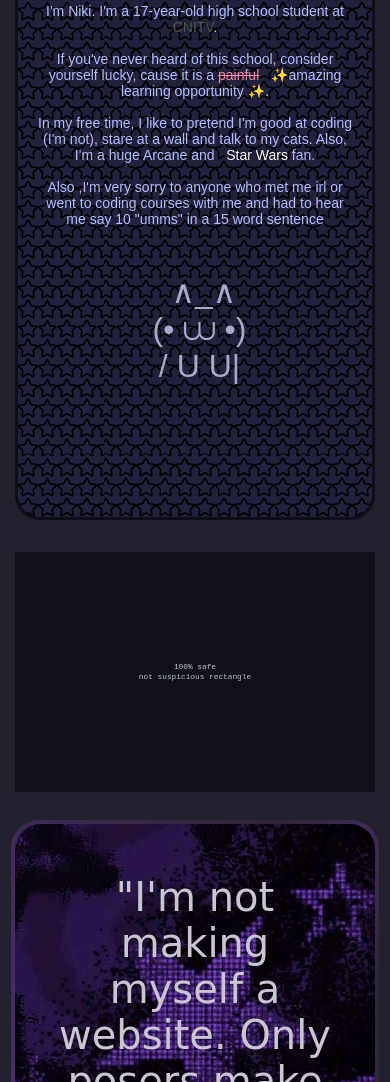
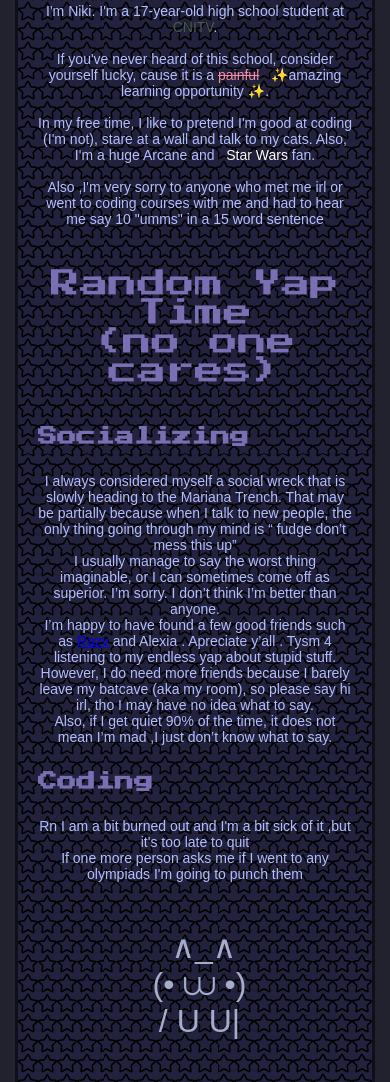
Before and after one commit to N1coleta/purrsonal-website, a plain HTML site: page index.html in a window 390 px wide. Shown: the part 267-1349 px from the top of the page. Drawn offline with Linux system fonts and the light colour scheme; a web font is replaced by a local one.

Commit message:
added more text

```diff
--- a/catsData.js
+++ b/catsData.js
@@ -88,14 +88,3 @@ export function modifySize(){
         catsNose[i].y2 = y2;
     }
 }
-
-//for hovering over quote
-document.querySelector('.quote').onmousemove = (e) => {
-
-	const x = e.pageX - e.target.offsetLeft
-	const y = e.pageY - e.target.offsetTop
-
-	e.target.style.setProperty('--x', `${ x }px`)
-	e.target.style.setProperty('--y', `${ y }px`)
-
-}
--- a/index.html
+++ b/index.html
@@ -24,6 +24,29 @@
                     In my free time, I like to pretend I'm good at coding (I'm not), stare at a wall and talk to my cats. Also, I'm a huge Arcane and &nbsp;<a id="StarWars"> Star Wars</a> fan.<br><br>
                     Also ,I'm very sorry to anyone who met me irl or went to coding courses with me and had to hear me say 10  "umms" in a 15 word sentence
                 </p>
+                <p class="aboutMe">
+                    Random Yap Time <br>
+                    (no one cares)
+
+                </p>
+                <h1 >
+                    Socializing
+                </h1>
+                <p id="info">
+                I always considered myself a social wreck that is slowly heading to the Mariana Trench. That may be partially because when I talk to new people, the only thing going through my mind is “ fudge don’t mess this up” <br>
+                I usually manage to say the worst thing imaginable, or I can sometimes come off as superior. I’m sorry. I don’t think I’m better than anyone. <br>
+                I’m happy to have found a few good friends such as  <span style="color:rgb(48, 0, 106);"><a href="https://www.razv.xyz/">Razv</a></span> and Alexia . Apreciate y’all . Tysm 4 listening to my endless yap about stupid stuff.<br>
+                However, I do need more friends because I barely leave my batcave (aka my room), so please say hi irl, tho I may have no idea what to say.<br>
+                Also, if I get quiet 90% of the time, it does not mean I’m mad ,I just don’t know what to say.
+                </p>
+                <h1 >
+                    Coding
+                </h1>
+                <p id="info">
+                    Rn I am a bit burned out and I'm a bit sick of it ,but it's too late to quit<br>
+                    If one more person asks me if I went to any olympiads I'm going to punch them
+                </p>
+
                 <p id="catAsci">
                     &nbsp; ∧_∧<br>
                     &nbsp;(•  ⩊ •)<br>
--- a/style.css
+++ b/style.css
@@ -147,6 +147,12 @@ html, body {
   font-size: clamp(1.8rem, 1rem + 2vw, 1.5rem);
   font-family: 'Press Start 2P', cursive;
 }
+.text h1{
+  align-self: flex-start;
+  color: #7b6fb4;
+  font-size: clamp(0.6rem, 1rem + 2vw, 1.2rem);
+  font-family: 'Press Start 2P', cursive;
+}
 .text {
     grid-area: text;
     width: 100%;
@@ -183,6 +189,7 @@ html, body {
     font-size:  clamp(0.875rem, 0.75rem + 0.5vw, 1.25rem);;
     color: white;
 }
+
 
 .quote{
   grid-area: quote;
```
